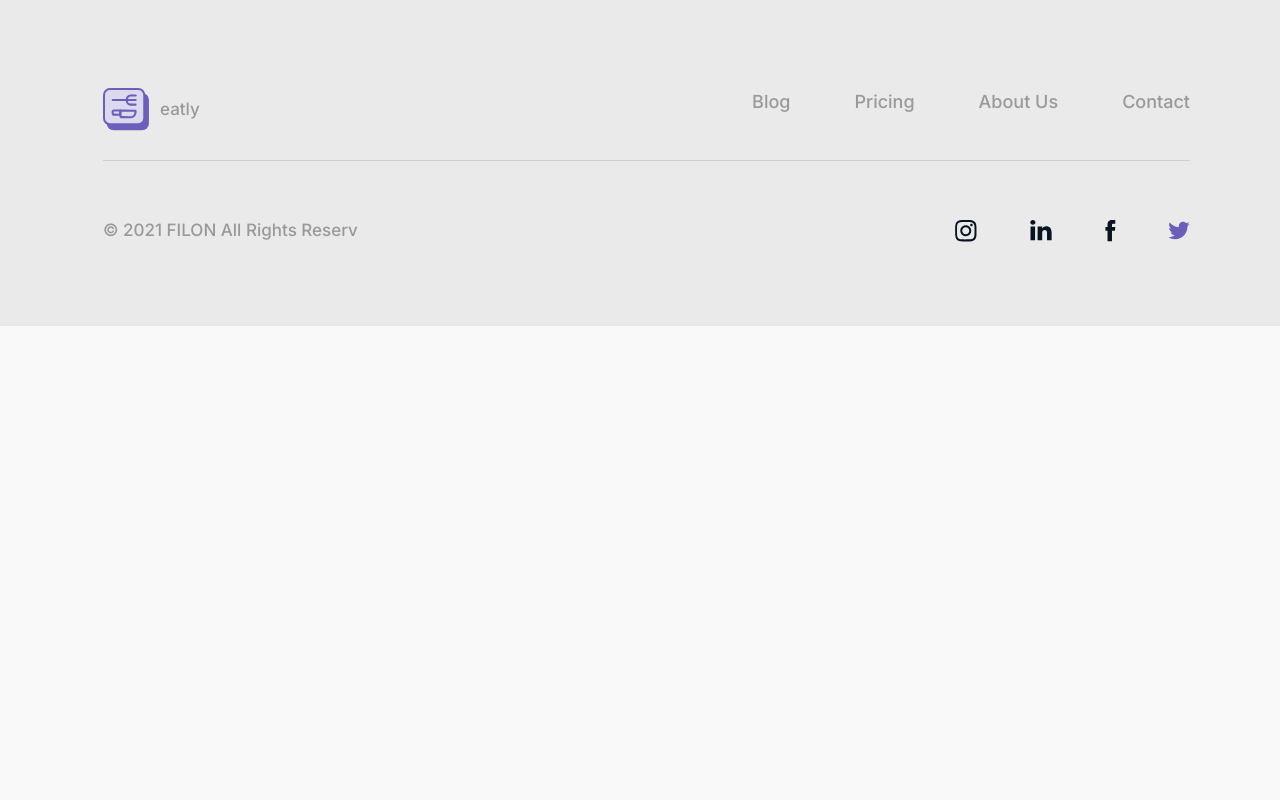
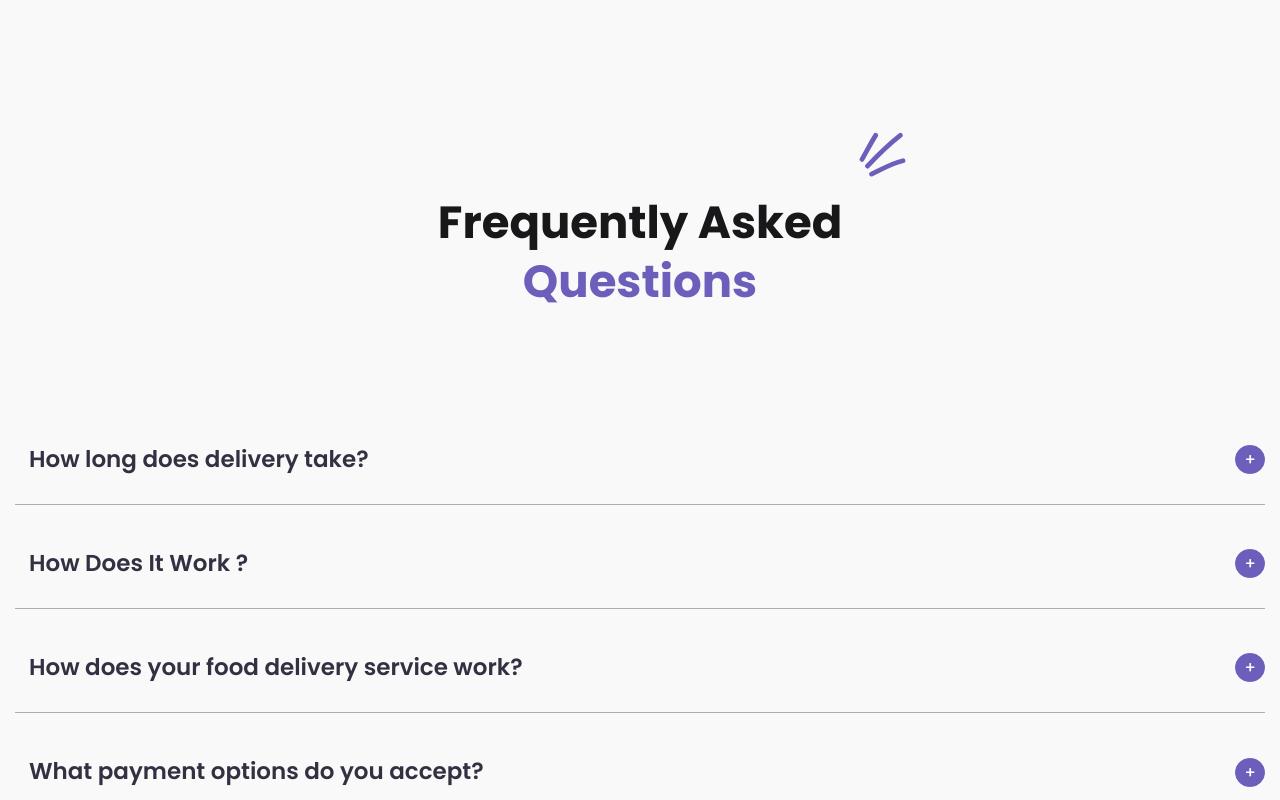
Before and after one commit to rexx0n/eatly, a Vue app: page /articles in a window 1280 px wide. Shown: the part 2100-2900 px from the top of the page. Before the commit the page ends 2426 px from the top, so only its background shows below. Built offline with nearby package versions, Linux system fonts and the light colour scheme.

Commit message:
made page

```diff
--- a/src/pages/ArticlesPage.vue
+++ b/src/pages/ArticlesPage.vue
@@ -168,8 +168,8 @@
                 <button @click="toLeft">←</button>
                 <button @click="toRight">→</button>
             </div>
-
         </div>
+        <EQuestions></EQuestions>
     </div>
     <EFooter></EFooter>
 </template>
@@ -179,6 +179,7 @@ import EFooter from "../components/UI/EFooter.vue";
 import EHeader from "../components/UI/EHeader.vue";
 import EBaner from "../components/UI/EBaner.vue";
 import {ref} from "vue";
+import EQuestions from "../components/UI/EQuestions.vue";
 let count = 0
 let translate = ref(39)
 function toRight () {
```
